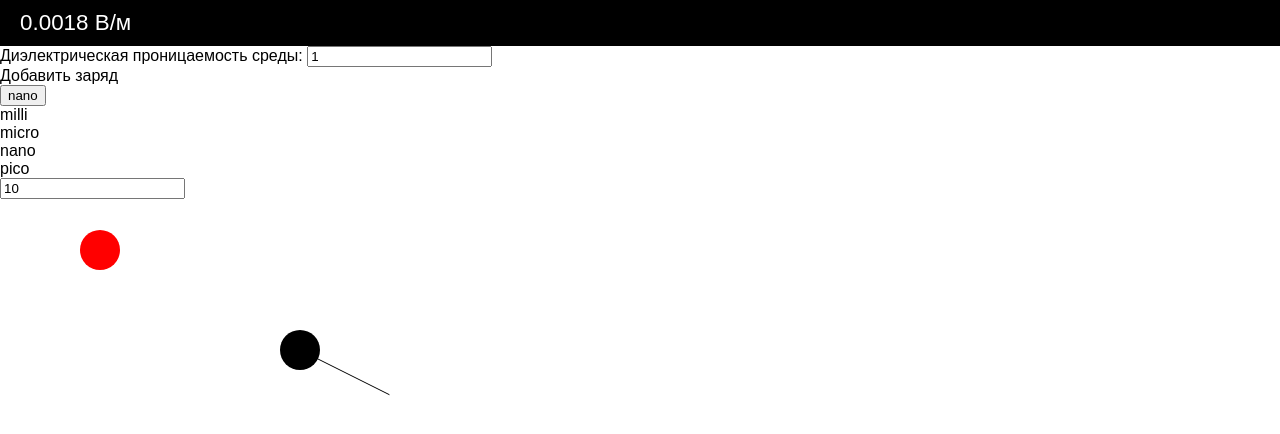
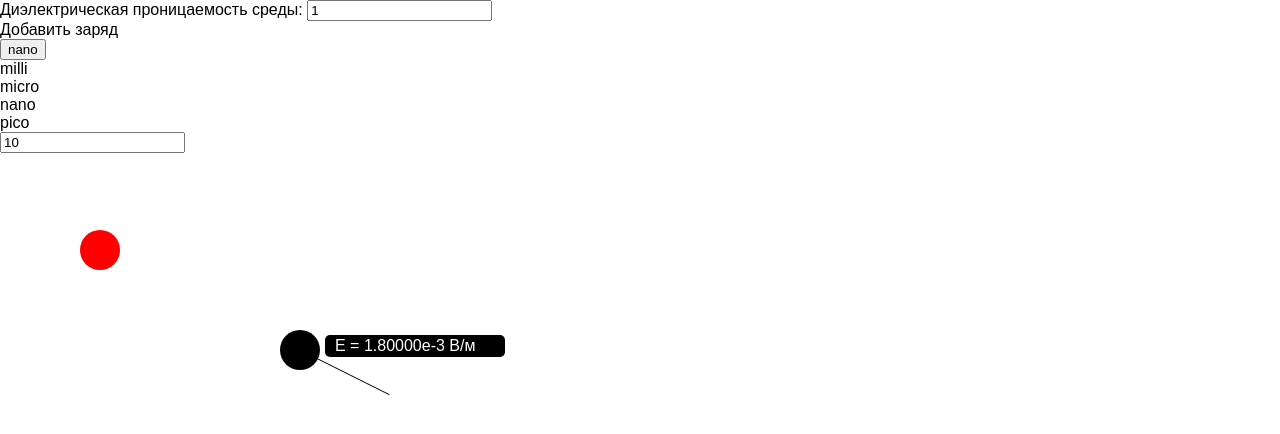
Before and after one commit to loonywizard/electric-field-strength-calculator, a website built with webpack: page index.html in a window 1280 px wide. Built offline with nearby package versions, Linux system fonts and the light colour scheme.

Commit message:
Move EFS output to test charge DOM Node

```diff
--- a/index.html
+++ b/index.html
@@ -10,7 +10,6 @@
     class="canvas"
   >YOUR BROWSER DOESN'T SUPPORT HTML5 CANVAS TAG!</canvas>
   <div id="container" class="container">
-    <div id="efs-display" class="efs-display"></div>
     <div id="dielectric-constant-container" class="dielectric-constant-container">
       Диэлектрическая проницаемость среды:
       <input type="number" id="dielectric-constant-input" min="0" value="1">
--- a/src/electricCharge.js
+++ b/src/electricCharge.js
@@ -23,15 +23,22 @@ export default class ElectricCharge {
 
     this.setNodePosition();
 
+    if (isTest) {
+      this.electricFieldStrengthDisplayNode = document.createElement('div');
+      this.electricFieldStrengthDisplayNode.classList.add('efs-display');
+      this.node.appendChild(this.electricFieldStrengthDisplayNode);
+
+      this.getElectricFieldStrengthDisplayNode = () => this.electricFieldStrengthDisplayNode;
+    } else {
       const chargeInputNode = document.createElement('div');
 
       chargeInputNode.classList.add('charge-input', 'hidden');
 
-    new ChargeInput({
+      const chargeInput = new ChargeInput({
         parentNode: chargeInputNode,
         value,
         siPrefixName,
-      onChargeInput: ({ value, siPrefixName }) => {
+        onChargeInput: ({value, siPrefixName}) => {
           this.value = value;
           this.siPrefixName = siPrefixName;
 
@@ -49,6 +56,7 @@ export default class ElectricCharge {
       });
 
       this.node.appendChild(chargeInputNode);
+    }
 
     parentDOMNode.appendChild(this.node);
   }
--- a/src/electricFieldStrengthManager.js
+++ b/src/electricFieldStrengthManager.js
@@ -8,7 +8,7 @@ export default class ElectricFieldStrengthManager {
     this.canvas = canvas;
     this.chargesManager = chargesManager;
 
-    this.efsDisplay = document.getElementById('efs-display');
+    this.efsDisplay = chargesManager.getTestCharge().getElectricFieldStrengthDisplayNode();
     this.chargesManager = chargesManager;
 
     this.electricFieldStrengthCalculator = new ElectricFieldStrengthCalculator(
@@ -23,6 +23,6 @@ export default class ElectricFieldStrengthManager {
     this.electricFieldStrengthVectorVisualiser.visualise(
       this.chargesManager.getTestCharge().getPosition(), angle,
     );
-    this.efsDisplay.innerHTML = `${efs} В/м`;
+    this.efsDisplay.innerHTML = `E = ${efs.toExponential(5)} В/м`;
   }
 }
--- a/styles.css
+++ b/styles.css
@@ -24,11 +24,13 @@ body {
 }
 
 .efs-display {
-  padding: 10px 20px;
+  width: 180px;
   background: #000;
+  margin-left: 45px;
+  margin-top: 5px;
   color: #fff;
-  font-size: 1.4rem;
-  font-family: sans-serif;
+  padding: 2px 10px;
+  border-radius: 5px;
 }
 
 .charge {
```
Lines whose indentation alone changed are shown as unchanged.
